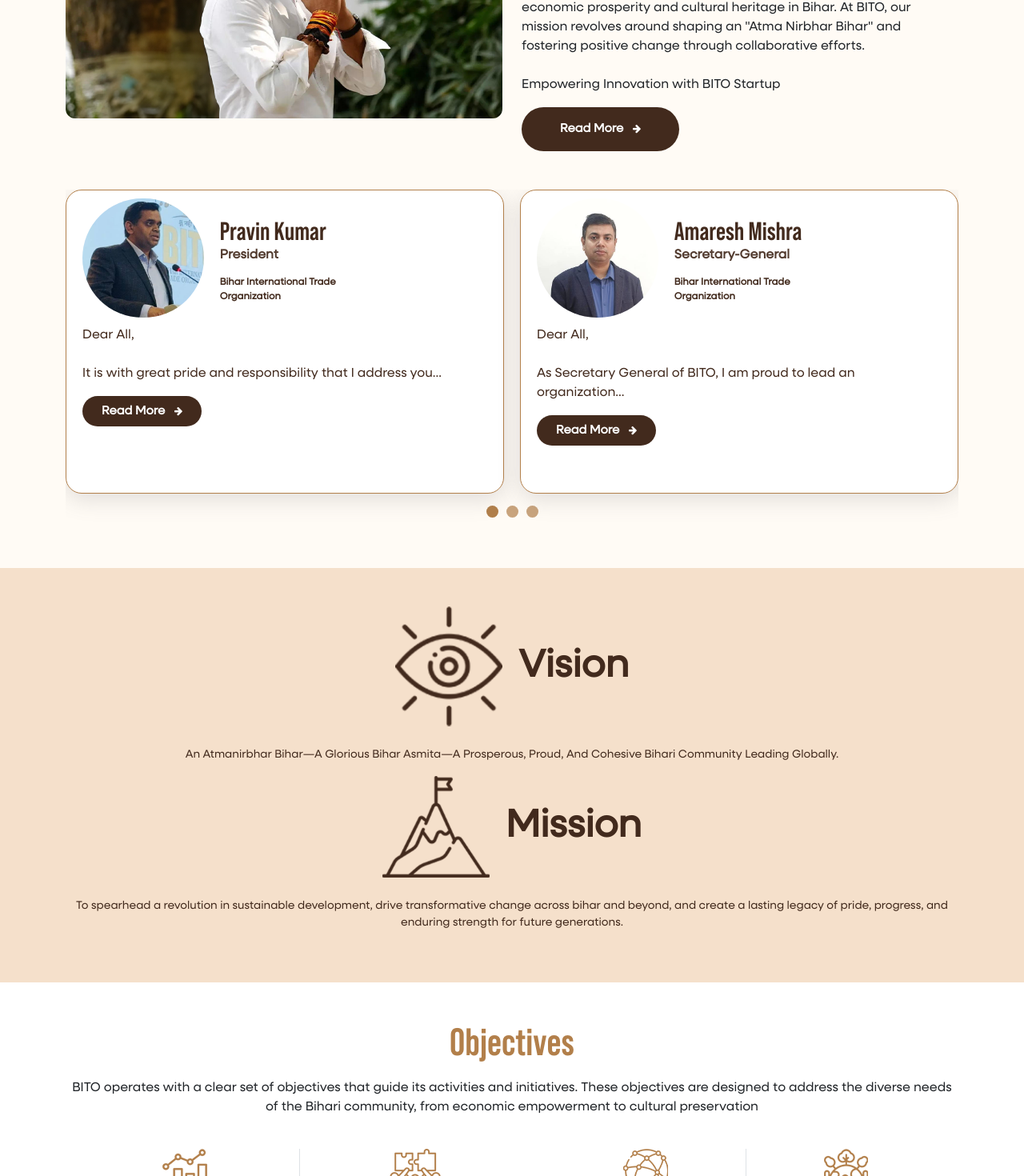
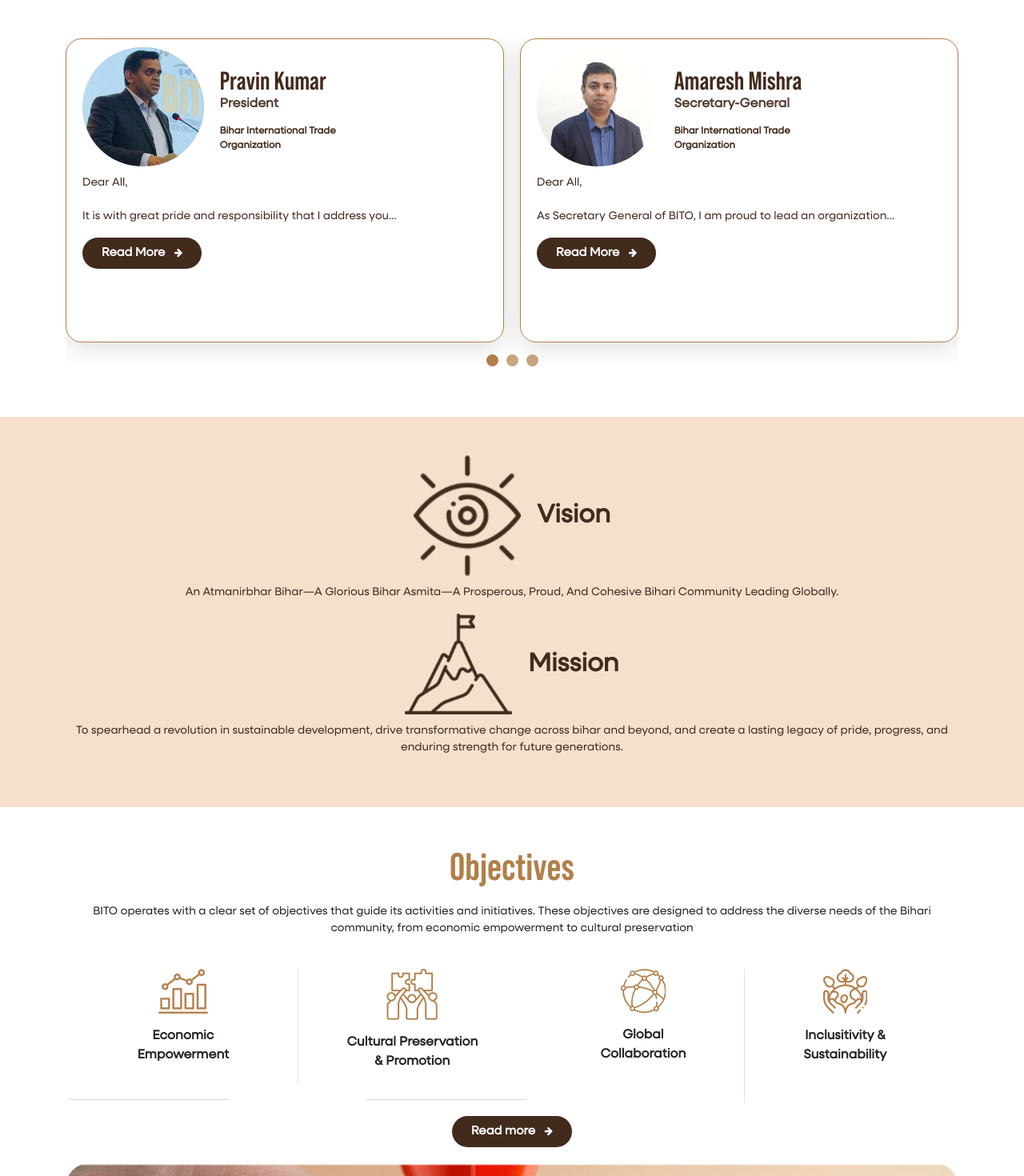
Before and after one commit to rahul8523/bitto-frontent, a React (Vite) app: page / in a window 1280 px wide. Shown: the part 2320-3790 px from the top of the page at 80% size. Built offline with nearby package versions, Linux system fonts and the light colour scheme.

Commit message:
Add files via upload

```diff
--- a/src/Components/GlobalPresenceSlider.jsx
+++ b/src/Components/GlobalPresenceSlider.jsx
@@ -12,7 +12,7 @@
         <>
             <Container>
                 <div>
-                    <h1 className='text-center global-presence-head pb-5'>Our Global Presence</h1>
+                    <h1 className='text-center global-presence-head pb-3'>Our Global Presence</h1>
                 </div>
 
             </Container>
--- a/src/Components/Roadmap.jsx
+++ b/src/Components/Roadmap.jsx
@@ -8,7 +8,7 @@
 const Roadmap = () => {
     return (
         <>
-            <div style={{ backgroundColor: '#fffbf5', position: 'relative' }}>
+            <div style={{position: 'relative' }}>
                 <Container className='years-mb py-5'>
                     <h1 style={{ color: '#b27f4a', fontWeight: '500' }} className='heading'>5 Years Road Map</h1>
 
--- a/src/Pages/Home.jsx
+++ b/src/Pages/Home.jsx
@@ -81,7 +81,7 @@
           <div className="container text-white tomker">
             <Row>
               <Col lg={4}>
-              <Link to={'/membership'} className="member-button d-sm-none d-block">
+              {/* <Link to={'/membership'} className="member-button d-sm-none d-block">
 
 <Button
   style={{
@@ -94,7 +94,7 @@
 >
   Become a Member <i class="fa fa-arrow-right" aria-hidden="true"></i>
 </Button>
-</Link>
+</Link> */}
                 <div className="first-head-box">
 
                    {/* DESKTOP MOBILE ONLY  */}
@@ -219,24 +219,24 @@
                 not only recognized but celebrated worldwide.
               </p>
             </div>
-
+{/*
             <Link to={'https://bitoworld.in/old-site/about.php'}>
               <div>
-                <Button className="section-2-btn px-5 py-3 mt-2">Learn More <i class='fa fa-arrow-right'></i></Button>
+                <Button className="section-2-btn px-4 py-2 mt-2">Learn More <i class='fa fa-arrow-right'></i></Button>
               </div>
-            </Link>
+            </Link> */}
 
           </Col>
           {/* Right div for image */}
           <Col className="right-side-div mx-auto" lg={6}>
           <Image style={{ width: '100%' }} src={Kamal} alt="img" className="d-sm-block d-none"/>
-          <Image style={{ width: '100%' }} src={Kamal2} alt="img" className="d-sm-none d-block"/>
+          <Image style={{ width: '100%' }} src={Kamal2} alt="img" className="d-sm-none d-block mbon"/>
           </Col>
         </Row>
       </Container>
 
       {/* Third section */}
-      <div style={{backgroundColor: "#fffbf5" }}>
+      <div className="">
         <Container className="py-5">
           {/* DESKTOP DESIGN LAYOUT  */}
 
@@ -338,7 +338,7 @@
               </div>
 
               <div>
-                <Button onClick={() => setModalShow(true)} className="section-3-btn px-5 py-3">Read More <i class="fa fa-arrow-right" aria-hidden="true"></i></Button>
+                <Button onClick={() => setModalShow(true)} className="section-3-btn px-4 py-2">Read More <i class="fa fa-arrow-right" aria-hidden="true"></i></Button>
               </div>
             </Col>
           </Row>
@@ -733,7 +733,7 @@
               <div className="w-50 px-3 domtrack1">
                 <Image src={Layer23} alt="" />
                 <p className="pt-3" style={{
-                  fontSize:"18px",
+                  fontSize:"16px",
                 }}>
                   <strong>Economic <br/> Empowerment</strong>
                 </p>
@@ -741,7 +741,7 @@
               <div className="w-50 px-3 pb-4 border-start domtrack">
                 <Image src={Layer24} alt="" />
                 <p className="pt-3" style={{
-                  fontSize:"18px",
+                  fontSize:"16px",
                 }}>
                   <strong>Cultural Preservation <br/>& Promotion</strong>
                 </p>
@@ -751,7 +751,7 @@
               <div className="w-50">
                 <Image src={Layer25} alt="" />
                 <p className="pt-3" style={{
-                  fontSize:"18px",
+                  fontSize:"16px",
                 }}>
                   <strong>Global <br/>Collaboration</strong>
                 </p>
@@ -759,7 +759,7 @@
               <div className="w-50 px-3 border-start">
                 <Image src={Layer26} alt="" />
                 <p className="pt-3" style={{
-                  fontSize:"18px",
+                  fontSize:"16px",
                 }}>
                   <strong>Inclusitivity & <br/> Sustainability</strong>
                 </p>
@@ -767,7 +767,7 @@
             </div>
 
           </div>
-         <button className=" mt-3 section-3-btn px-5 py-3 btn btn-primary">
+         <button className=" mt-3 section-3-btn px-4 py-2 btn btn-primary">
             Read more <i class="fa fa-arrow-right" aria-hidden="true"></i>
           </button>
         </div>
@@ -838,7 +838,7 @@
               </strong>
             </div>
           </div>
-         <button className="section-3-btn px-5 py-3 btn btn-primary">
+         <button className="section-3-btn px-4 py-2 btn btn-primary">
             Read more <i class="fa fa-arrow-right" aria-hidden="true"></i>
           </button>
         </Container>
@@ -901,7 +901,7 @@
             <strong>BITO Multi Specialty Hospital</strong>
           </div>
         </div>
-         <button className="section-3-btn px-5 py-3 btn btn-primary">
+         <button className="section-3-btn px-4 py-2 btn btn-primary">
           Read more <i class="fa fa-arrow-right" aria-hidden="true"></i>
         </button>
       </Container>
@@ -928,7 +928,7 @@
               </p>
               <div>
                 <Link to={'/membership'}>
-                  <Button className="membership-btn px-5 py-3 mt-4">
+                  <Button className="membership-btn px-4 py-2 mt-4">
                     Become A Member <i class="fa fa-arrow-right" aria-hidden="true"></i>
                   </Button>
                 </Link>
--- a/src/index.css
+++ b/src/index.css
@@ -1,6 +1,9 @@
 .right-heading h6 {
    font-size: 23px;
    font-weight: 200;
+}
+p{
+   font-size: 14px;
 }
 @font-face {
    font-family: 'Neulis';
@@ -105,7 +108,7 @@
 }
 
 .left-side-div span {
-   font-size: 2rem;
+   font-size: 22px;
    line-height: 2rem;
    margin-top: 20px;
    color: #523b2f;
@@ -1246,12 +1249,18 @@
 /* Responsive CSS Here */
 @media screen and (min-device-width: 200px) and (max-device-width:900px) {
 
+
+.mbon{
+   margin-top: -100px;
+   z-index: -1;
+   position: relative;
+}
 .home-slider{
             background-image: url('./assets/home-banner/slider2.jpg');
             background-size:cover;
             background-repeat:no-repeat;
             background-position:center;
-            height: 850px !important;
+            height: 750px !important;
             margin-top: 82px;
 
    }
@@ -1355,13 +1364,13 @@
    }
 
  .bodies strong{
-font-size:18px ;
+font-size:16px ;
  }
 .industries{
    border-top: 1px solid #dbc1a5;
         width: 100%;
         img{
-      margin-top:20px;
+         margin: 15px auto;
         }
 }
 .Initiatives .custom-wrap{
@@ -1422,22 +1431,24 @@
       line-height: 3rem;
     }
     .vision span {
-      font-size:3rem;
+      font-size:2rem;
     }
     .mission .d-flex{
       justify-content: center;
     }
     .vision p{
       text-align: center;
+      margin-top: 10px;
     }
     .mission p{
       text-align: center;
+      margin-top: 10px;
     }
     .vision .d-flex{
       justify-content: center;
     }
     .mission span {
-      font-size:3rem;
+      font-size:2rem;
     }
     .membership h4 {
       font-size:3rem;
@@ -1559,7 +1570,7 @@
       padding: 20px;
    }
 .custom-wrap div strong{
-   font-size: 18px;
+   font-size: 16px;
 }
 
    .upper-title {
```
